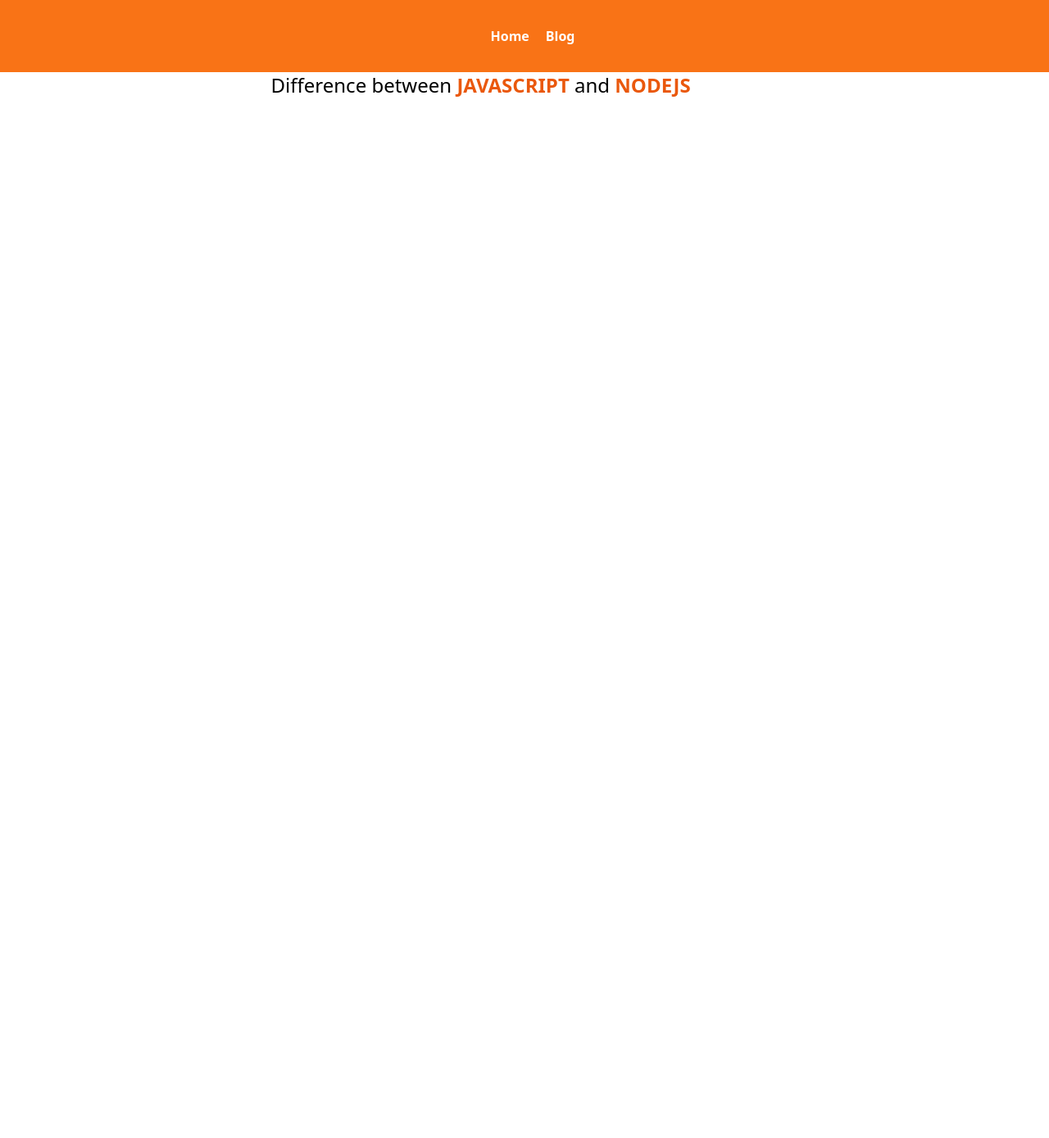
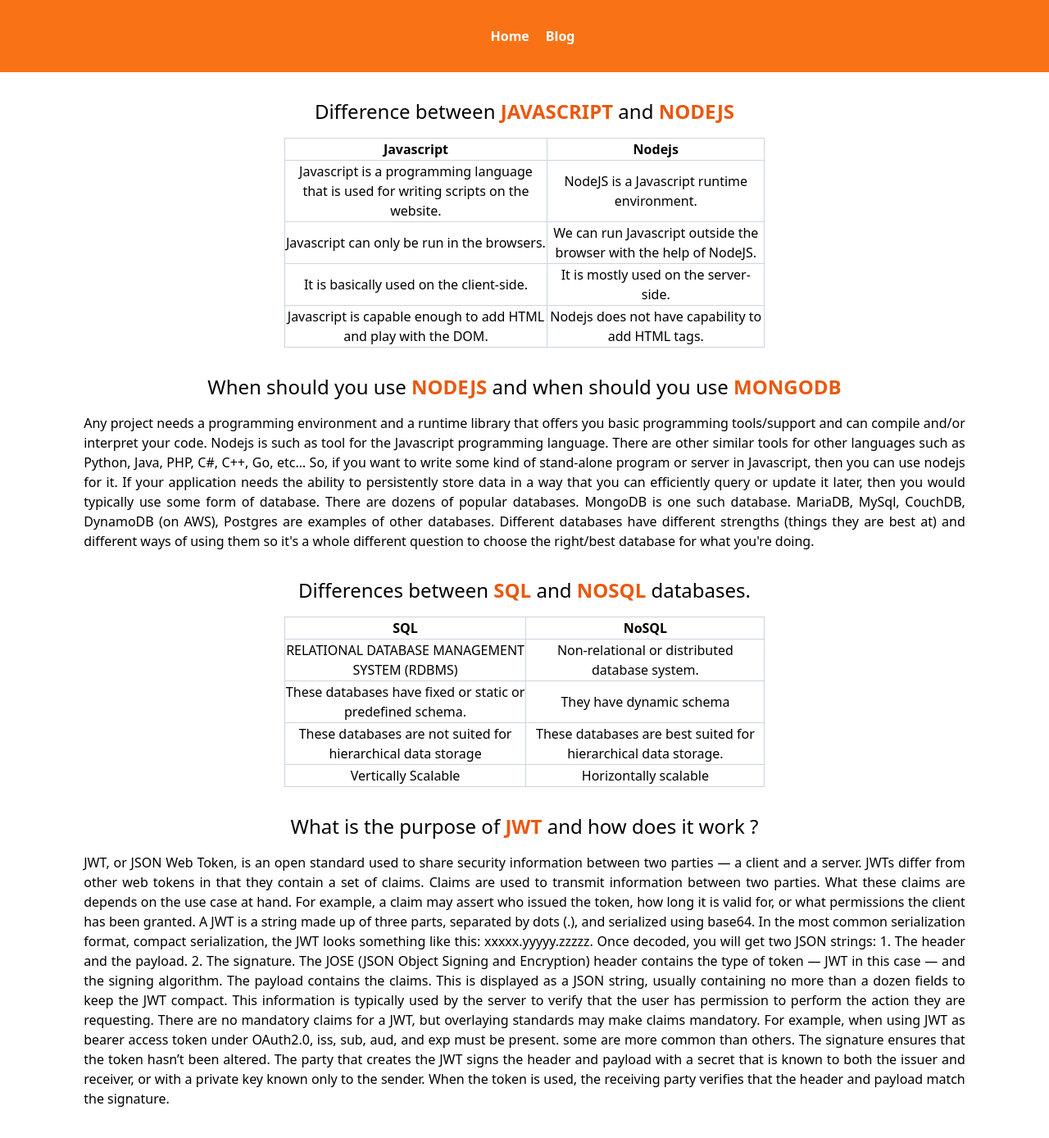
Before and after one commit to buariful/fashion-warehouse, a React (Create React App) app: page /blog in a window 1280 px wide. Shown: the top 1388 px of the page at 82% size. Before the commit the page ends 800 px from the top, so only its background shows below. Built offline with nearby package versions, Linux system fonts and the light colour scheme.

Commit message:
blog page set

```diff
--- a/src/components/Pages/Blog/Blog.js
+++ b/src/components/Pages/Blog/Blog.js
@@ -3,8 +3,103 @@
 const Blog = () => {
     return (
         <div>
-            <div className="w-11/12">
+            <div className="w-11/12 mt-8 mx-auto">
+                {/* 1st question---------- */}
                 <h1 className='text-2xl'>Difference between <span className='text-orange-600 font-semibold uppercase'>javascript</span>  and <span className='text-orange-600 font-semibold uppercase'>nodejs</span></h1>
+
+                <div className="md:w-1/2 w-10/12 mx-auto mt-4">
+                    <table className="border-collapse border border-slate-400 mx-auto text-center">
+                        <thead>
+                            <tr>
+                                <th className='border border-slate-300 ...'>Javascript</th>
+                                <th className='border border-slate-300 ...'>Nodejs</th>
+                            </tr>
+                        </thead>
+                        <tbody>
+                            <tr>
+                                <td className='border border-slate-300 ...'>Javascript is a programming language that is used for writing scripts on the website.</td>
+
+                                <td className='border border-slate-300 ...'>NodeJS is a Javascript runtime environment.</td>
+                            </tr>
+                            <tr>
+                                <td className='border border-slate-300 ...'>Javascript can only be run in the browsers.</td>
+
+                                <td className='border border-slate-300 ...'>We can run Javascript outside the browser with the help of NodeJS.</td>
+                            </tr>
+                            <tr>
+                                <td className='border border-slate-300 ...'>It is basically used on the client-side.</td>
+                                <td className='border border-slate-300 ...'>It is mostly used on the server-side.</td>
+                            </tr>
+                            <tr>
+                                <td className='border border-slate-300 ...'>Javascript is capable enough to add HTML and play with the DOM.</td>
+                                <td className='border border-slate-300 ...'>Nodejs does not have capability to add HTML tags.</td>
+                            </tr>
+                        </tbody>
+                    </table>
+                </div>
+                {/* -------------------- */}
+
+                {/* 2nd question */}
+                <h1 className='text-2xl mt-8'>When should you use <span className='text-orange-600 font-semibold uppercase'>nodejs</span>  and when should you use <span className='text-orange-600 font-semibold uppercase'>mongodb</span></h1>
+
+                <p className="w-11/12 mt-4 mx-auto text-justify">
+                    Any project needs a programming environment and a runtime library that offers you basic programming tools/support and can compile and/or interpret your code. Nodejs is such as tool for the Javascript programming language. There are other similar tools for other languages such as Python, Java, PHP, C#, C++, Go, etc…
+                    So, if you want to write some kind of stand-alone program or server in Javascript, then you can use nodejs for it.
+
+                    If your application needs the ability to persistently store data in a way that you can efficiently query or update it later, then you would typically use some form of database. There are dozens of popular databases. MongoDB is one such database. MariaDB, MySql, CouchDB, DynamoDB (on AWS), Postgres are examples of other databases. Different databases have different strengths (things they are best at) and different ways of using them so it's a whole different question to choose the right/best database for what you're doing.
+                </p>
+                {/* ------------ */}
+
+                {/* 3rd question */}
+                <h1 className='text-2xl mt-8'>Differences between <span className='text-orange-600 font-semibold uppercase'>sql</span>  and <span className='text-orange-600 font-semibold uppercase'>nosql</span> databases.</h1>
+
+                <div className="md:w-1/2 w-10/12 mx-auto mt-4">
+                    <table className="border-collapse border border-slate-400 mx-auto text-center">
+                        <thead>
+                            <tr>
+                                <th className='border border-slate-300 ...'>SQL</th>
+                                <th className='border border-slate-300 ...'>NoSQL</th>
+                            </tr>
+                        </thead>
+                        <tbody>
+                            <tr>
+                                <td className='border border-slate-300 ...'>RELATIONAL DATABASE MANAGEMENT SYSTEM (RDBMS)</td>
+
+                                <td className='border border-slate-300 ...'>Non-relational or distributed database system.</td>
+                            </tr>
+                            <tr>
+                                <td className='border border-slate-300 ...'>These databases have fixed or static or predefined schema.</td>
+
+                                <td className='border border-slate-300 ...'>They have dynamic schema</td>
+                            </tr>
+                            <tr>
+                                <td className='border border-slate-300 ...'>These databases are not suited for hierarchical data storage</td>
+                                <td className='border border-slate-300 ...'>These databases are best suited for hierarchical data storage.</td>
+                            </tr>
+                            <tr>
+                                <td className='border border-slate-300 ...'>Vertically Scalable</td>
+                                <td className='border border-slate-300 ...'>Horizontally scalable</td>
+                            </tr>
+                        </tbody>
+                    </table>
+                </div>
+                {/* ----------- */}
+
+                {/* 4rth question */}
+                <h1 className='text-2xl mt-8'>What is the purpose of  <span className='text-orange-600 font-semibold uppercase'>jwt</span>  and how does it work ?</h1>
+
+                <p className="w-11/12 mt-4 mx-auto text-justify mb-10">
+                    JWT, or JSON Web Token, is an open standard used to share security information between two parties — a client and a server. JWTs differ from other web tokens in that they contain a set of claims. Claims are used to transmit information between two parties. What these claims are depends on the use case at hand. For example, a claim may assert who issued the token, how long it is valid for, or what permissions the client has been granted.
+                    A JWT is a string made up of three parts, separated by dots (.), and serialized using base64. In the most common serialization format, compact serialization, the JWT looks something like this: xxxxx.yyyyy.zzzzz.
+                    Once decoded, you will get two JSON strings:
+                    1. The header and the payload.
+                    2. The signature.
+                    The JOSE (JSON Object Signing and Encryption) header contains the type of token — JWT in this case — and the signing algorithm.
+                    The payload contains the claims. This is displayed as a JSON string, usually containing no more than a dozen fields to keep the JWT compact. This information is typically used by the server to verify that the user has permission to perform the action they are requesting.
+                    There are no mandatory claims for a JWT, but overlaying standards may make claims mandatory. For example, when using JWT as bearer access token under OAuth2.0, iss, sub, aud, and exp must be present. some are more common than others.
+                    The signature ensures that the token hasn’t been altered. The party that creates the JWT signs the header and payload with a secret that is known to both the issuer and receiver, or with a private key known only to the sender. When the token is used, the receiving party verifies that the header and payload match the signature.
+                </p>
+                {/* ------------ */}
             </div>
         </div>
     );
```
